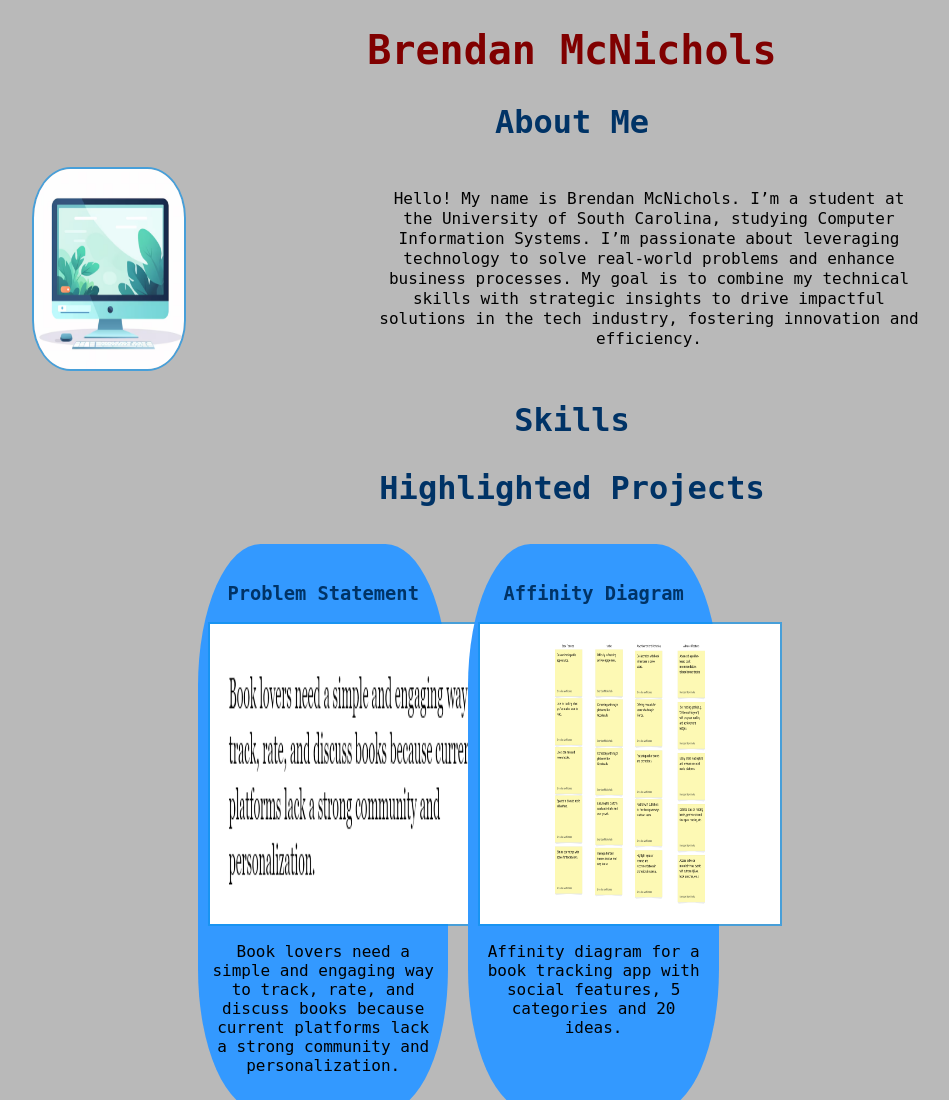
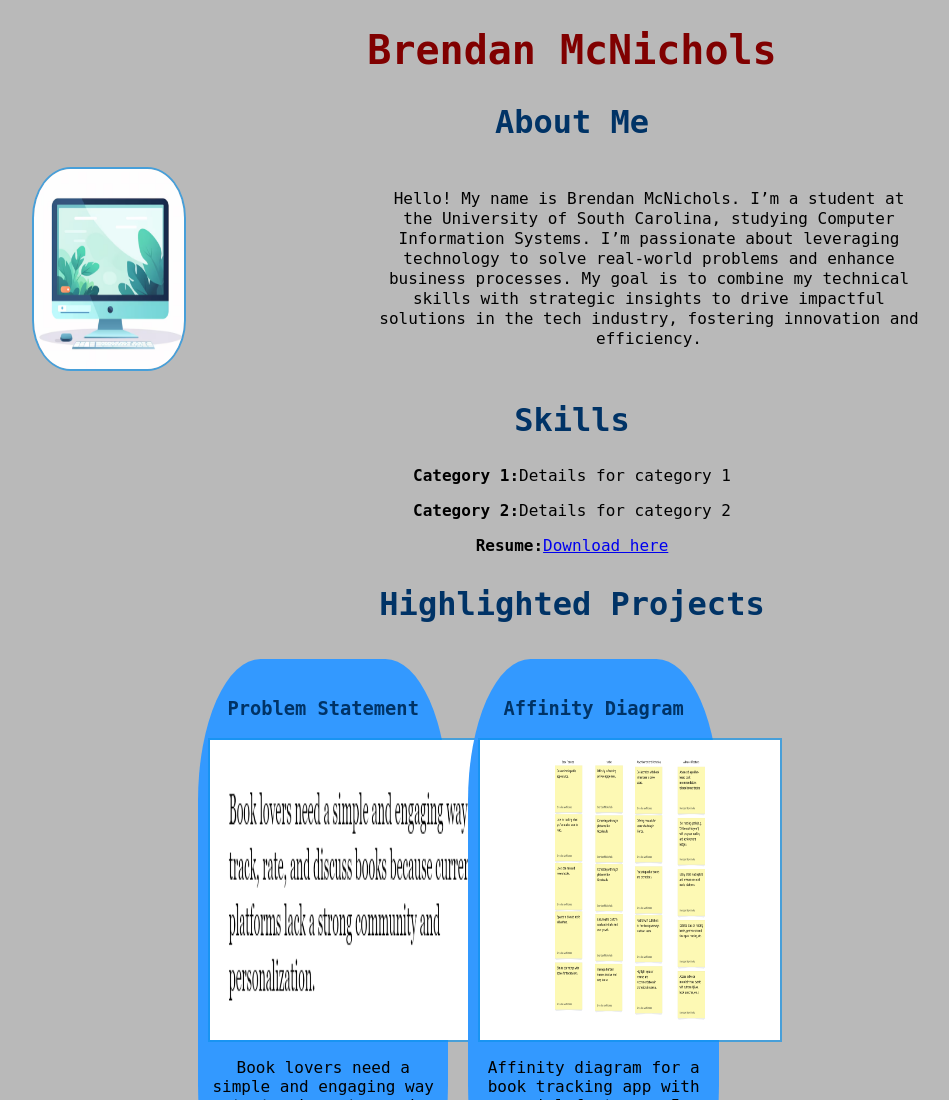
Before and after one commit to bmcnic/bmcnic.github.io, a plain HTML site: page index.html in a window 1280 px wide. Shown: the top 1100 px of the page, without its empty margins (68-1017 px from the left). Drawn offline with Linux system fonts and the light colour scheme.

Commit message:
Update index.html

```diff
--- a/index.html
+++ b/index.html
@@ -18,7 +18,11 @@
             </div>
 
             <h2>Skills</h2>
-            <div class="skills"></div>
+            <div class = "skills">
+            <p><b>Category 1:</b>Details for category 1</p>
+            <p><b>Category 2:</b>Details for category 2</p>
+            <p><b>Resume:</b><a href="resume.pdf">Download here</a></p>
+            </div>
 
             <h2>Highlighted Projects</h2>
             <div class="projects">
```
